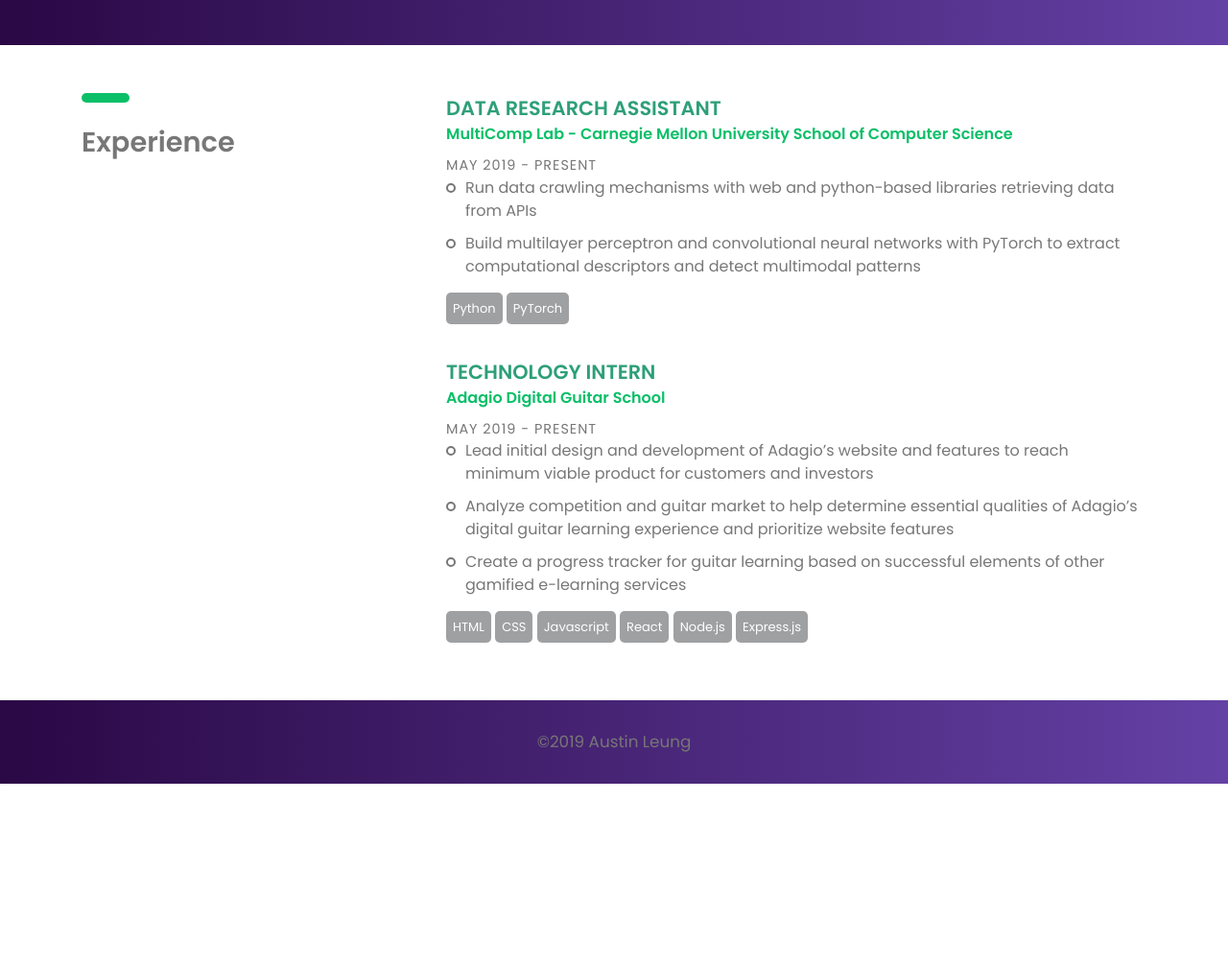
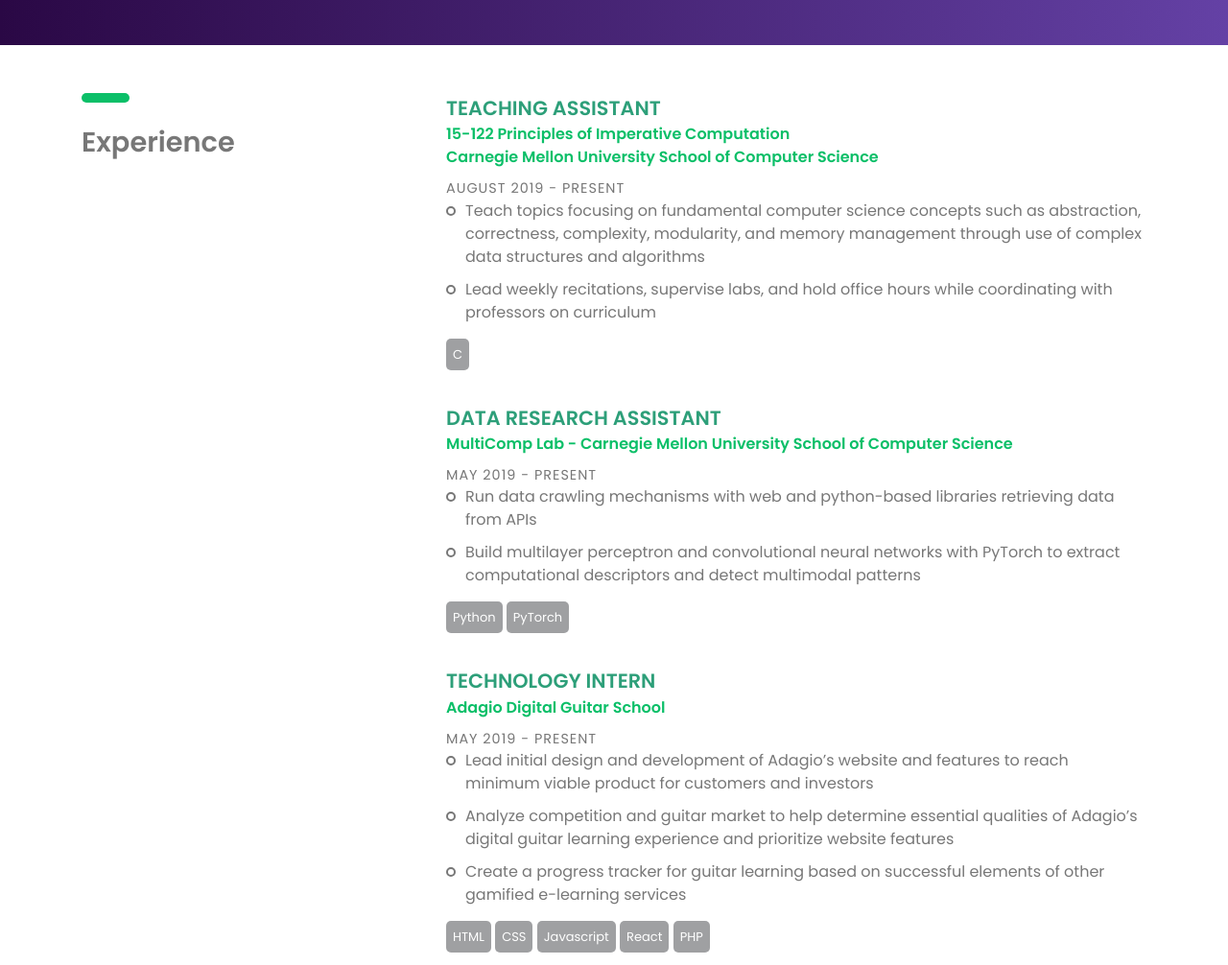
Before and after one commit to austin-leung/austin-leung.github.io, a plain HTML site: page index.html in a window 1280 px wide. Shown: the part 1389-2395 px from the top of the page at 96% size. Before the commit the page ends 2206 px from the top, so only its background shows below. Drawn offline with Linux system fonts and the light colour scheme; files whose address does not match are found by name.

Commit message:
TA Experience

```diff
--- a/index.html
+++ b/index.html
@@ -175,6 +175,28 @@
 				<div class="col-sm-8">
 
 					<div class="experience margin-b-50">
+						<h4><b>TEACHING ASSISTANT</b></h4>
+						<h5 class="font-yellow">
+							<b>15-122 Principles of Imperative Computation</b><br>
+							<b>Carnegie Mellon University School of Computer Science</b>
+						</h5>
+						<h6 class="margin-t-10">AUGUST 2019 - PRESENT</h6>
+						<ul class="list margin-b-30">
+							<li>Teach topics focusing on fundamental computer science
+								concepts such as abstraction, correctness, complexity,
+								modularity, and memory management through use of complex
+								data structures and algorithms</li>
+							<li>Lead weekly recitations, supervise labs, and hold office
+								hours while coordinating with professors on curriculum</li>
+						</ul>
+						<div class="skills">
+									 <span class="skill">C</span>
+						 </div>
+					</div><!-- experience -->
+
+					<br>
+
+					<div class="experience margin-b-50">
 						<h4><b>DATA RESEARCH ASSISTANT</b></h4>
 						<h5 class="font-yellow">
 							<b>MultiComp Lab - Carnegie Mellon University School of Computer Science</b>
@@ -214,8 +236,7 @@
 									 <span class="skill">CSS</span>
 									 <span class="skill">Javascript</span>
 									 <span class="skill">React</span>
-									 <span class="skill">Node.js</span>
-									 <span class="skill">Express.js</span>
+									 <span class="skill">PHP</span>
 						 </div>
 					</div><!-- experience -->
 
```
